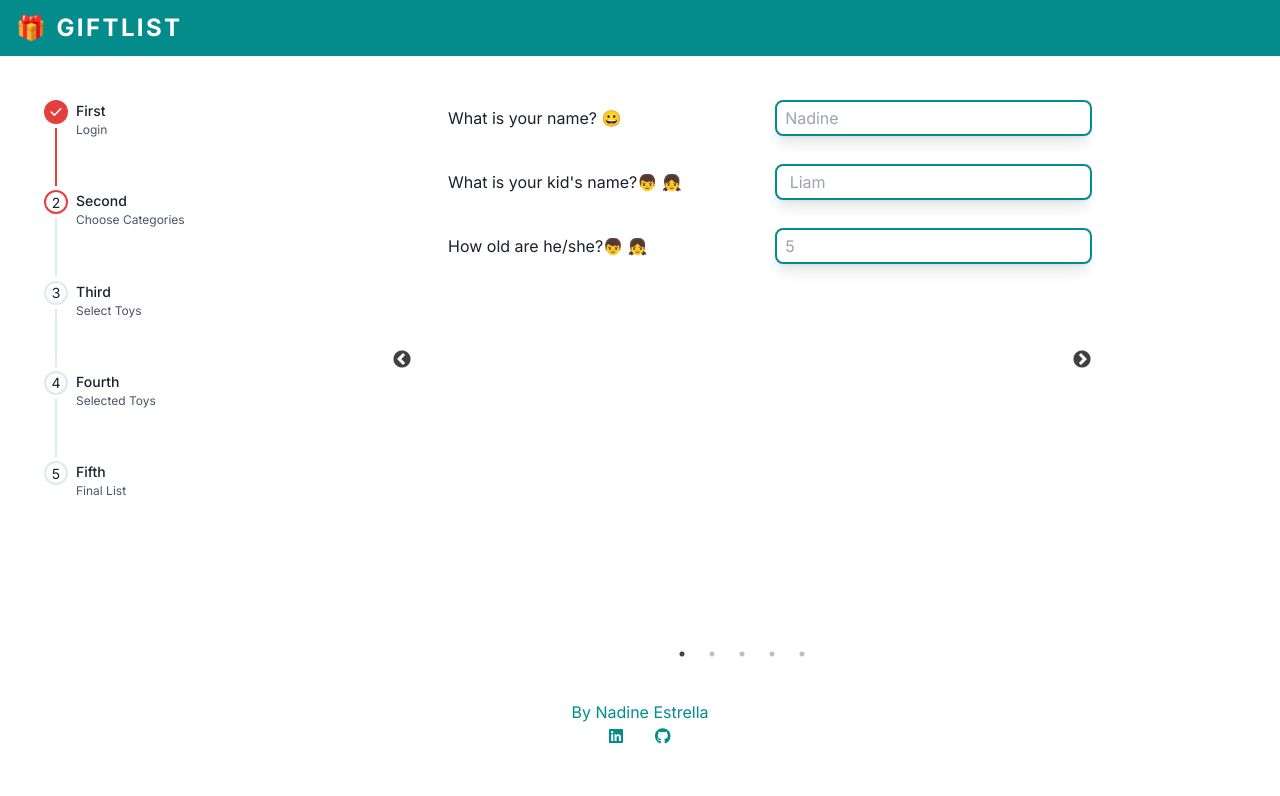
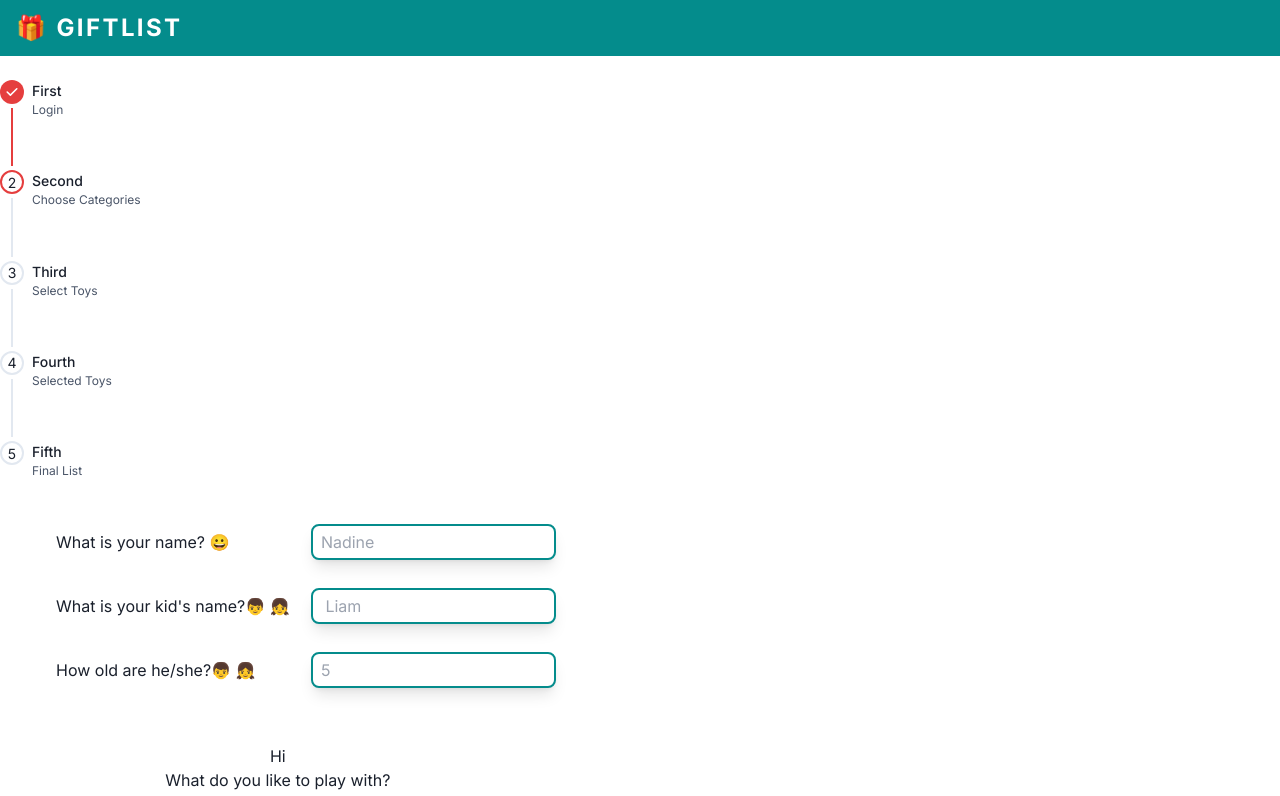
Before and after one commit to nadinestrella/GiftList, a Next.js app: page /login in a window 1280 px wide. Shown: the top 796 px of the page. Built offline with nearby package versions, Linux system fonts and the light colour scheme.

Commit message:
removed slick

```diff
--- a/src/app/components/Login.tsx
+++ b/src/app/components/Login.tsx
@@ -1,5 +1,6 @@
 import React, { ChangeEvent } from 'react';
 import { InputForm } from './ui/InputForm';
+import Image from 'next/image';
 
 interface LoginProps {
   kidName: string;
--- a/src/app/login/page.tsx
+++ b/src/app/login/page.tsx
@@ -10,12 +10,7 @@ import { FinalList } from '../components/FinalList';
 import toys from '../toys.json';
 import objectToExport from '../services/localStorage';
 
-import 'slick-carousel/slick/slick.css';
-import 'slick-carousel/slick/slick-theme.css';
-
-import Slider from 'react-slick';
 import { StepperUI } from '../components/StepperUI';
-import { div } from 'framer-motion/client';
 
 export default function Home() {
   const [parentName, setparentName] = useState<string>('');
@@ -78,22 +73,13 @@ export default function Home() {
     setFilters({ age: value, categories: filters.categories });
   };
 
-  var settings = {
-    dots: true,
-    infinite: true,
-    speed: 500,
-    slidesToShow: 1,
-    slidesToScroll: 1,
-  };
   return (
     <div className="md:flex md:flex-row ">
-      <div className="hidden md:inline min-w-40 ml-11 mt-11 ">
-        <StepperUI />
-      </div>
-      <Slider
-        className="  flex flex-col w-64 md:w-3/5 lg:w-tablet rounded-lg m-auto"
-        {...settings}
-      >
+      <div>
+        <div className="hidden md:inline min-w-40 ml-11 mt-11 ">
+          <StepperUI />
+        </div>
+
         <div className="pt-11">
           <Login
             kidName={kidName}
@@ -133,7 +119,7 @@ export default function Home() {
             toysSelected={toysSelected}
           />
         </div>
-      </Slider>
+      </div>
     </div>
   );
 }
```
Also changed, not shown: public/images/kidPplaying3.jpg (added), 1 other file (tests, documents, lock files or other folders).
